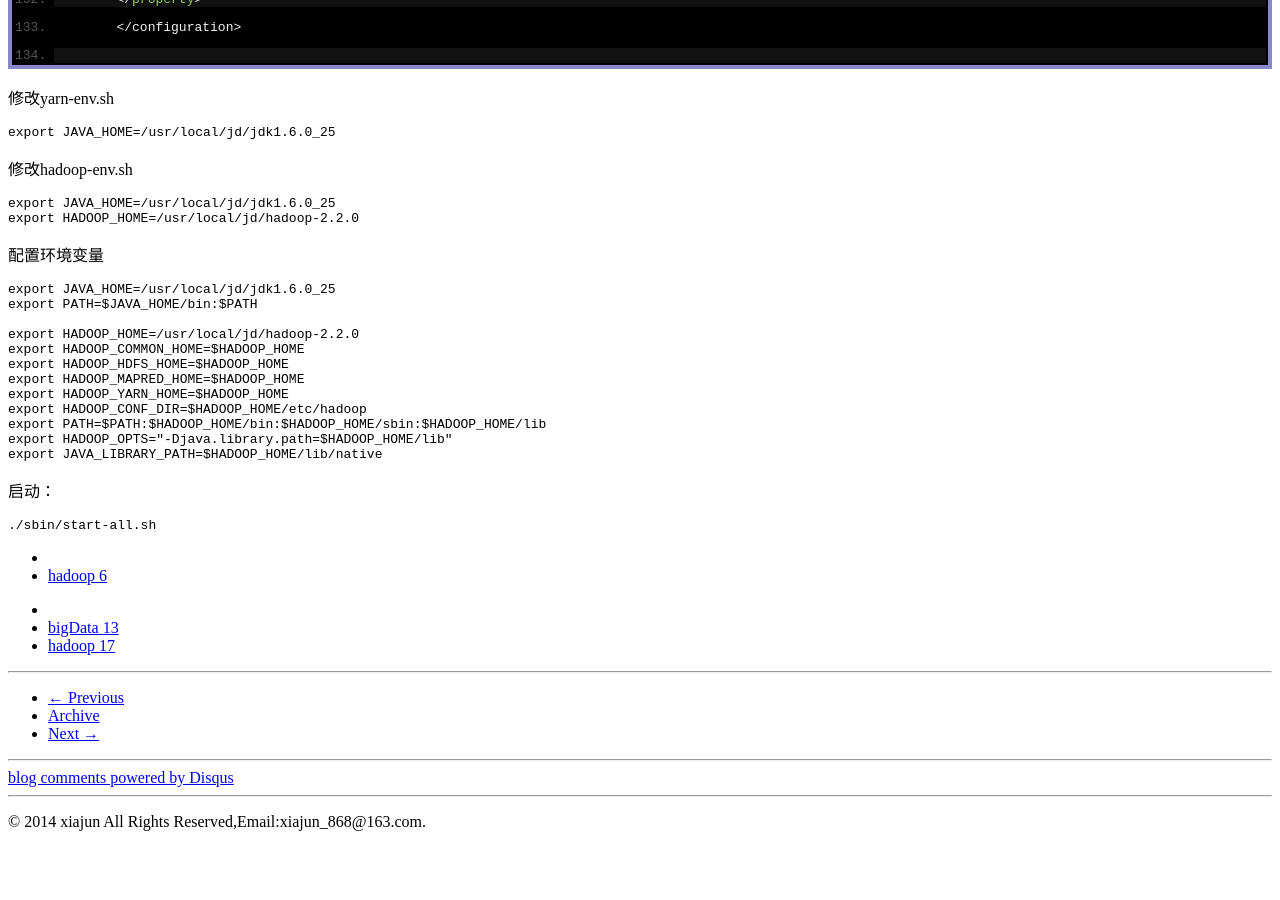
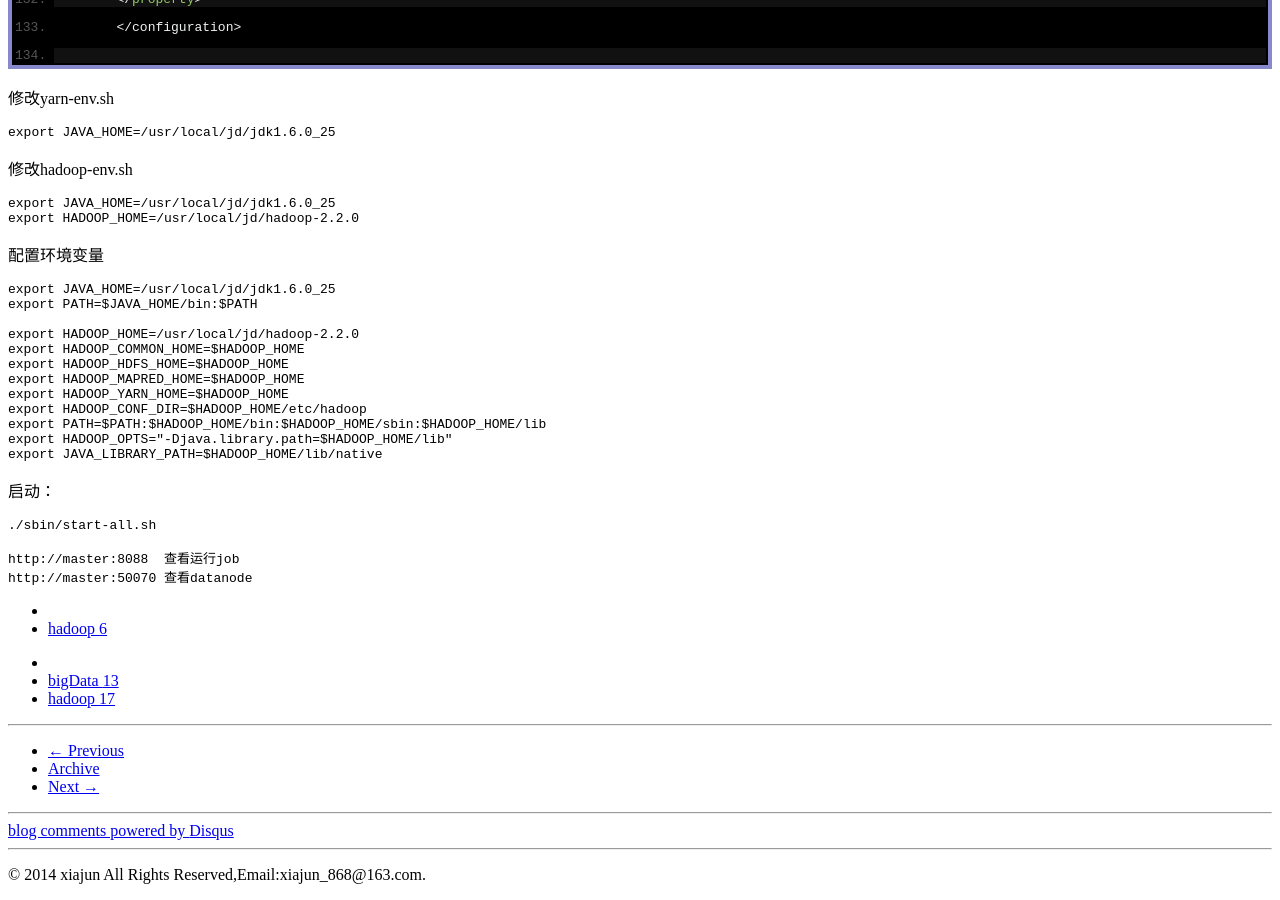
Before and after one commit to xiajunsongfan/resys, a Jekyll site: the page built from _posts/core-samples/bigdata/hadoop/2014-03-10-hadoop2.2.0-install.md, in a window 1280 px wide and 900 px high, scrolled down 4834 px. Built offline with Jekyll 4.4.1, drawn with Linux system fonts in a browser that asks for light colours; comment, search, counter and statistics services are not loaded; before the commit the page ends 5681 px from its top, so only the background shows below that.

Commit message:
update hadoop2.2.0

```diff
--- a/_posts/core-samples/bigdata/hadoop/2014-03-10-hadoop2.2.0-install.md
+++ b/_posts/core-samples/bigdata/hadoop/2014-03-10-hadoop2.2.0-install.md
@@ -215,3 +215,6 @@ cmake安装：
 启动：
 
 	./sbin/start-all.sh
+
+	http://master:8088  查看运行job
+	http://master:50070 查看datanode
```
